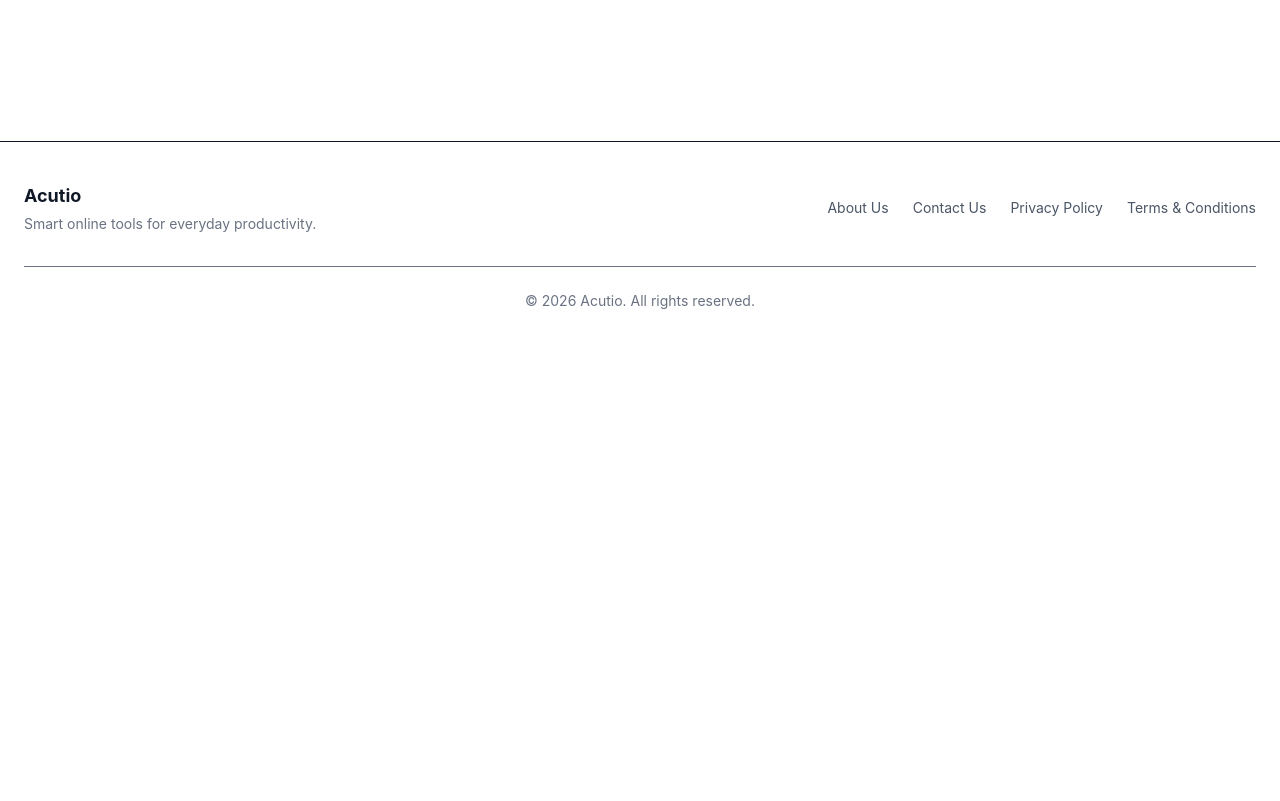
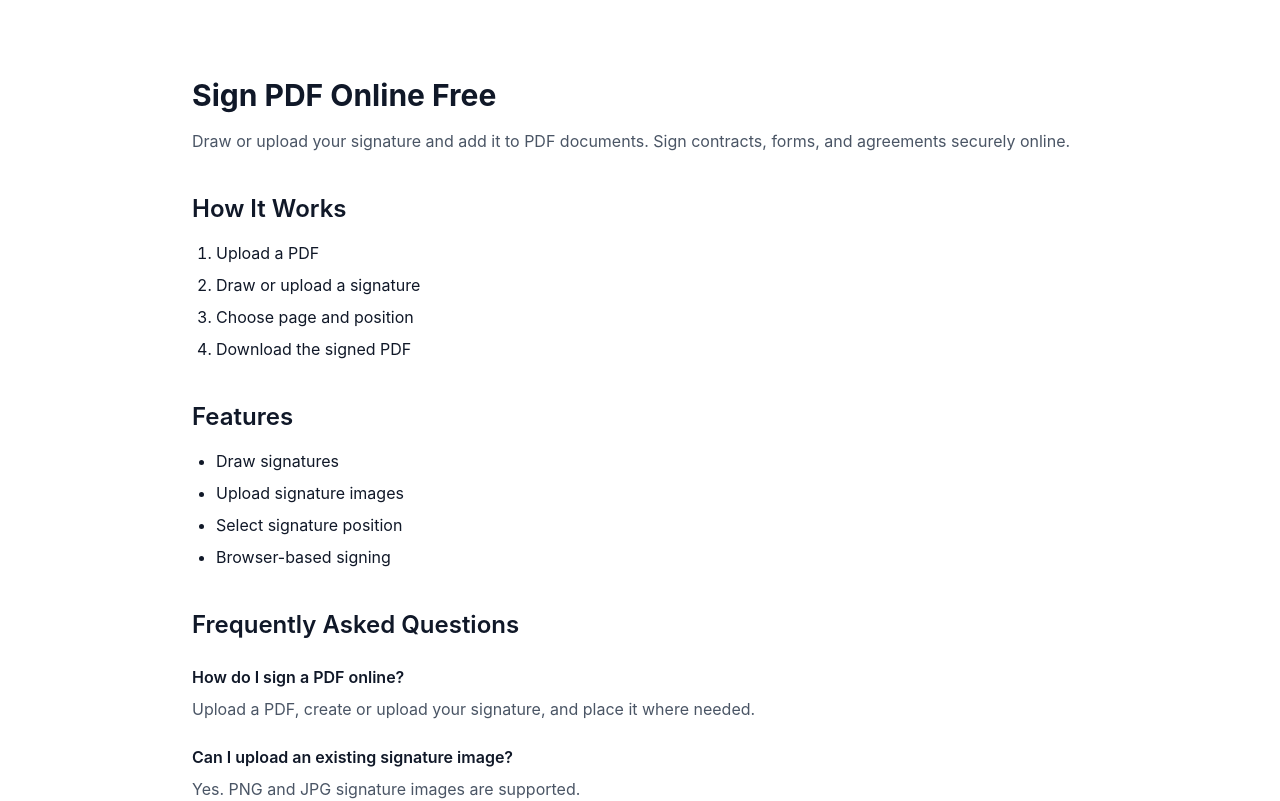
Before and after one commit to Ravisadilanka/acutio, a Next.js app: page /pdf-tools/sign-pdf in a window 1280 px wide. Shown: the part 520-1321 px from the top of the page. Before the commit the page ends 871 px from the top, so only its background shows below. Built offline with nearby package versions, Linux system fonts and the light colour scheme.

Commit message:
feat: add SEO content, FAQ sections and schema markup

```diff
--- a/app/pdf-tools/pdf-to-jpg/PdfToJpgClient.tsx
+++ b/app/pdf-tools/pdf-to-jpg/PdfToJpgClient.tsx
@@ -5,36 +5,28 @@ import { toast } from "sonner";
 import FileDropzone from "@/components/FileDropzone";
 import PdfFileCard from "@/components/PdfFileCard";
 import * as pdfjsLib from "pdfjs-dist";
+import ToolSEO from "@/components/ToolSEO";
 
-pdfjsLib.GlobalWorkerOptions.workerSrc =
-  "/pdf.worker.min.mjs";
+pdfjsLib.GlobalWorkerOptions.workerSrc = "/pdf.worker.min.mjs";
 
 export default function PdfToJpgPage() {
-  const [file, setFile] =
-    useState<File | null>(null);
+  const [file, setFile] = useState<File | null>(null);
 
-  const [pageCount, setPageCount] =
-    useState(0);
+  const [pageCount, setPageCount] = useState(0);
 
-  const [loading, setLoading] =
-    useState(false);
+  const [loading, setLoading] = useState(false);
 
-  const [progress, setProgress] =
-    useState(0);
+  const [progress, setProgress] = useState(0);
 
-  const handleFiles = async (
-    files: File[]
-  ) => {
+  const handleFiles = async (files: File[]) => {
     const pdfFile = files[0];
 
     if (!pdfFile) return;
 
     try {
-      const bytes =
-        await pdfFile.arrayBuffer();
+      const bytes = await pdfFile.arrayBuffer();
 
-      const pdf =
-        await pdfjsLib.getDocument({
+      const pdf = await pdfjsLib.getDocument({
         data: bytes,
       }).promise;
 
@@ -44,9 +36,7 @@ export default function PdfToJpgPage() {
       console.error("PDF to JPG Error:", error);
 
       toast.error(
-    error instanceof Error
-      ? error.message
-      : JSON.stringify(error)
+        error instanceof Error ? error.message : JSON.stringify(error),
       );
     }
   };
@@ -58,122 +48,64 @@ export default function PdfToJpgPage() {
       setLoading(true);
       setProgress(0);
 
-      const loadingToast =
-        toast.loading(
-          "Converting PDF..."
-        );
+      const loadingToast = toast.loading("Converting PDF...");
 
-      const bytes =
-        await file.arrayBuffer();
+      const bytes = await file.arrayBuffer();
 
-      const pdf =
-        await pdfjsLib.getDocument({
+      const pdf = await pdfjsLib.getDocument({
         data: bytes,
       }).promise;
 
-      for (
-        let pageNum = 1;
-        pageNum <= pdf.numPages;
-        pageNum++
-      ) {
-        const page =
-          await pdf.getPage(
-            pageNum
-          );
+      for (let pageNum = 1; pageNum <= pdf.numPages; pageNum++) {
+        const page = await pdf.getPage(pageNum);
 
-        const viewport =
-          page.getViewport({
+        const viewport = page.getViewport({
           scale: 2,
         });
 
-        const canvas =
-          document.createElement(
-            "canvas"
-          );
+        const canvas = document.createElement("canvas");
 
-        const context =
-          canvas.getContext(
-            "2d"
-          );
+        const context = canvas.getContext("2d");
 
         if (!context) {
-          throw new Error(
-            "Canvas error"
-          );
+          throw new Error("Canvas error");
         }
 
-        canvas.width =
-          viewport.width;
+        canvas.width = viewport.width;
 
-        canvas.height =
-          viewport.height;
+        canvas.height = viewport.height;
 
         await page.render({
           canvasContext: context,
           viewport,
         }).promise;
 
-        const blob =
-          await new Promise<Blob>(
-            (resolve) => {
-              canvas.toBlob(
-                (
-                  blob
-                ) =>
-                  resolve(
-                    blob!
-                  ),
-                "image/jpeg",
-                0.95
-              );
-            }
-          );
+        const blob = await new Promise<Blob>((resolve) => {
+          canvas.toBlob((blob) => resolve(blob!), "image/jpeg", 0.95);
+        });
 
-        const url =
-          URL.createObjectURL(
-            blob
-          );
+        const url = URL.createObjectURL(blob);
 
-        const a =
-          document.createElement(
-            "a"
-          );
+        const a = document.createElement("a");
 
         a.href = url;
 
-        a.download =
-          `page-${pageNum}.jpg`;
+        a.download = `page-${pageNum}.jpg`;
 
         a.click();
 
-        URL.revokeObjectURL(
-          url
-        );
+        URL.revokeObjectURL(url);
 
-        setProgress(
-          Math.round(
-            (pageNum /
-              pdf.numPages) *
-              100
-          )
-        );
+        setProgress(Math.round((pageNum / pdf.numPages) * 100));
       }
 
-      toast.success(
-        "Conversion completed",
-        {
+      toast.success("Conversion completed", {
         id: loadingToast,
-        }
-      );
+      });
     } catch (error) {
       console.error(error);
 
-      toast.error(
-        error instanceof
-          Error
-          ? error.message
-          : "Conversion failed"
-      );
+      toast.error(error instanceof Error ? error.message : "Conversion failed");
     } finally {
       setLoading(false);
     }
@@ -182,26 +114,18 @@ export default function PdfToJpgPage() {
   return (
     <main className="max-w-5xl mx-auto px-6 py-16">
       <div className="text-center">
-        <h1 className="text-5xl font-bold">
-          PDF to JPG
-        </h1>
+        <h1 className="text-5xl font-bold">PDF to JPG</h1>
 
-        <p className="mt-4 text-gray-500">
-          Convert PDF pages into
-          JPG images.
-        </p>
+        <p className="mt-4 text-gray-500">Convert PDF pages into JPG images.</p>
       </div>
 
       <div className="mt-10">
         <FileDropzone
-          onFilesAdded={
-            handleFiles
-          }
+          onFilesAdded={handleFiles}
           title="Select PDF File"
           subtitle="Upload a PDF to convert"
           accept={{
-            "application/pdf":
-              [".pdf"],
+            "application/pdf": [".pdf"],
           }}
         />
       </div>
@@ -220,13 +144,9 @@ export default function PdfToJpgPage() {
           {loading && (
             <div>
               <div className="flex justify-between mb-2">
-                <span>
-                  Processing...
-                </span>
+                <span>Processing...</span>
 
-                <span>
-                  {progress}%
-                </span>
+                <span>{progress}%</span>
               </div>
 
               <div className="w-full bg-gray-200 rounded-full h-3">
@@ -241,12 +161,8 @@ export default function PdfToJpgPage() {
           )}
 
           <button
-            onClick={
-              convertToJpg
-            }
-            disabled={
-              loading
-            }
+            onClick={convertToJpg}
+            disabled={loading}
             className="
               bg-black
               text-white
@@ -255,12 +171,40 @@ export default function PdfToJpgPage() {
               rounded-xl
             "
           >
-            {loading
-              ? "Converting..."
-              : "Convert to JPG"}
+            {loading ? "Converting..." : "Convert to JPG"}
           </button>
         </div>
       )}
+      <ToolSEO
+        title="PDF to JPG Converter"
+        description="Convert PDF pages into high-quality JPG images. Extract pages as images directly from your browser."
+        steps={[
+          "Upload a PDF",
+          "Choose conversion settings",
+          "Convert PDF to JPG",
+          "Download JPG files",
+        ]}
+        features={[
+          "High-quality image export",
+          "Convert every PDF page",
+          "Fast processing",
+          "No account required",
+        ]}
+        faqs={[
+          {
+            question: "Can I convert PDF pages to images?",
+            answer: "Yes. Every PDF page can be exported as a JPG image.",
+          },
+          {
+            question: "Does image quality remain high?",
+            answer: "Yes. Images are generated in high quality.",
+          },
+          {
+            question: "Is this tool free?",
+            answer: "Yes. Acutio PDF to JPG is free.",
+          },
+        ]}
+      />
     </main>
   );
 }
--- a/app/pdf-tools/rotate-pdf/RotatePdfClient.tsx
+++ b/app/pdf-tools/rotate-pdf/RotatePdfClient.tsx
@@ -5,6 +5,7 @@ import { PDFDocument, degrees } from "pdf-lib";
 import PdfFileCard from "@/components/PdfFileCard";
 import FileDropzone from "@/components/FileDropzone";
 import { toast } from "sonner";
+import ToolSEO from "@/components/ToolSEO";
 
 export default function RotatePdfPage() {
   const [file, setFile] = useState<File | null>(null);
@@ -156,6 +157,37 @@ export default function RotatePdfPage() {
           </div>
         </div>
       )}
+      <ToolSEO
+        title="Rotate PDF Online Free"
+        description="Rotate PDF pages by 90, 180, or 270 degrees. Fix incorrectly oriented PDF pages quickly and securely."
+        steps={[
+          "Upload a PDF file",
+          "Choose the rotation angle",
+          "Click Rotate PDF",
+          "Download the rotated PDF",
+        ]}
+        features={[
+          "Rotate all pages",
+          "Multiple angle options",
+          "Fast browser processing",
+          "No software installation",
+        ]}
+        faqs={[
+          {
+            question: "Can I rotate PDF pages online?",
+            answer:
+              "Yes. Upload your file and choose the desired rotation angle.",
+          },
+          {
+            question: "Does rotating affect quality?",
+            answer: "No. The PDF content remains unchanged.",
+          },
+          {
+            question: "Is this tool free?",
+            answer: "Yes. Acutio Rotate PDF is free to use.",
+          },
+        ]}
+      />
     </main>
   );
 }
--- a/app/pdf-tools/sign-pdf/SignPdfClient.tsx
+++ b/app/pdf-tools/sign-pdf/SignPdfClient.tsx
@@ -11,6 +11,7 @@ import PdfFileCard from "@/components/PdfFileCard";
 import PdfPreview from "@/components/PdfPreview";
 import SignatureToolbar from "@/components/SignatureToolbar";
 import type { SignaturePlacement } from "@/components/SignatureOverlay";
+import ToolSEO from "@/components/ToolSEO";
 
 pdfjsLib.GlobalWorkerOptions.workerSrc = "/pdf.worker.min.mjs";
 
@@ -441,6 +442,38 @@ export default function SignPdfPage() {
           />
         </div>
       )}
+      <ToolSEO
+        title="Sign PDF Online Free"
+        description="Draw or upload your signature and add it to PDF documents. Sign contracts, forms, and agreements securely online."
+        steps={[
+          "Upload a PDF",
+          "Draw or upload a signature",
+          "Choose page and position",
+          "Download the signed PDF",
+        ]}
+        features={[
+          "Draw signatures",
+          "Upload signature images",
+          "Select signature position",
+          "Browser-based signing",
+        ]}
+        faqs={[
+          {
+            question: "How do I sign a PDF online?",
+            answer:
+              "Upload a PDF, create or upload your signature, and place it where needed.",
+          },
+          {
+            question: "Can I upload an existing signature image?",
+            answer: "Yes. PNG and JPG signature images are supported.",
+          },
+          {
+            question: "Are signed PDFs legally valid?",
+            answer:
+              "Acceptance depends on local laws and the specific use case.",
+          },
+        ]}
+      />
     </main>
   );
 }
--- a/app/pdf-tools/split-pdf/SplitPdfClient.tsx
+++ b/app/pdf-tools/split-pdf/SplitPdfClient.tsx
@@ -5,6 +5,7 @@ import { PDFDocument } from "pdf-lib";
 import PdfFileCard from "@/components/PdfFileCard";
 import FileDropzone from "@/components/FileDropzone";
 import { toast } from "sonner";
+import ToolSEO from "@/components/ToolSEO";
 
 type SplitMode = "all" | "ranges" | "extract";
 
@@ -272,6 +273,38 @@ export default function SplitPdfPage() {
           </button>
         </div>
       )}
+      <ToolSEO
+        title="Split PDF Online Free"
+        description="Extract pages or split large PDF files into smaller documents. Separate individual pages or create custom page ranges in seconds."
+        steps={[
+          "Upload a PDF file",
+          "Choose pages or ranges",
+          "Click Split PDF",
+          "Download the new PDF files",
+        ]}
+        features={[
+          "Split by page range",
+          "Extract specific pages",
+          "Fast processing",
+          "Works in your browser",
+        ]}
+        faqs={[
+          {
+            question: "How do I split a PDF?",
+            answer:
+              "Upload your PDF, choose the pages you want, and click Split PDF.",
+          },
+          {
+            question: "Can I extract a single page?",
+            answer: "Yes. You can save individual pages as separate PDF files.",
+          },
+          {
+            question: "Is there a file size limit?",
+            answer:
+              "Large PDFs can be processed depending on your device memory.",
+          },
+        ]}
+      />
     </main>
   );
 }
--- /dev/null
+++ b/components/ToolSEO.tsx
@@ -0,0 +1,68 @@
+interface ToolSEOProps {
+  title: string;
+  description: string;
+  steps: string[];
+  features: string[];
+  faqs: {
+    question: string;
+    answer: string;
+  }[];
+}
+
+export default function ToolSEO({
+  title,
+  description,
+  steps,
+  features,
+  faqs,
+}: ToolSEOProps) {
+  return (
+    <section className="mt-20 max-w-4xl mx-auto">
+      <h2 className="text-3xl font-bold">
+        {title}
+      </h2>
+
+      <p className="mt-4 text-gray-600">
+        {description}
+      </p>
+
+      <h3 className="text-2xl font-semibold mt-10">
+        How It Works
+      </h3>
+
+      <ol className="list-decimal pl-6 mt-4 space-y-2">
+        {steps.map((step) => (
+          <li key={step}>{step}</li>
+        ))}
+      </ol>
+
+      <h3 className="text-2xl font-semibold mt-10">
+        Features
+      </h3>
+
+      <ul className="list-disc pl-6 mt-4 space-y-2">
+        {features.map((feature) => (
+          <li key={feature}>{feature}</li>
+        ))}
+      </ul>
+
+      <h3 className="text-2xl font-semibold mt-10">
+        Frequently Asked Questions
+      </h3>
+
+      <div className="mt-6 space-y-6">
+        {faqs.map((faq) => (
+          <div key={faq.question}>
+            <h4 className="font-semibold">
+              {faq.question}
+            </h4>
+
+            <p className="text-gray-600 mt-2">
+              {faq.answer}
+            </p>
+          </div>
+        ))}
+      </div>
+    </section>
+  );
+}
```
Also changed, not shown: app/pdf-tools/jpg-to-pdf/JpgToPdfClient.tsx (+32 -0 lines), app/pdf-tools/merge-pdf/MergePdfClient.tsx (+32 -0 lines), components/ts/SoftwareSchema.tsx (added, +32 -0 lines). Lines whose indentation alone changed are shown as unchanged.
